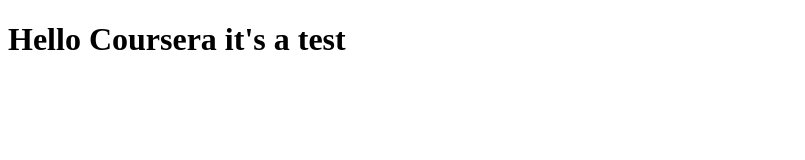
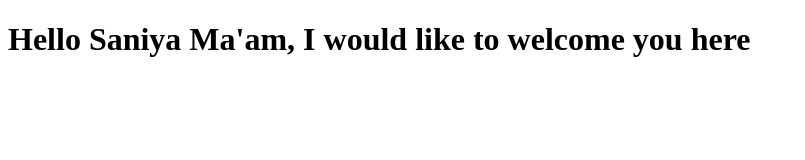
Before and after one commit to shubh-anshu/course-test, a plain HTML site: page site/index.html in a window 1280 px wide. Shown: the whole page, without its empty margins (0-805 px from the left). Drawn offline with Linux system fonts and the light colour scheme.

Commit message:
Small addition to our repository.

```diff
--- a/site/index.html
+++ b/site/index.html
@@ -4,6 +4,6 @@
 	<title>Hello Coursera!</title>
 </head>
 <body>
-<h1> Hello Coursera it's a test</h1>
+<h1> Hello Saniya Ma'am, I would like to welcome you here</h1>
 </body>
 </html>
```
